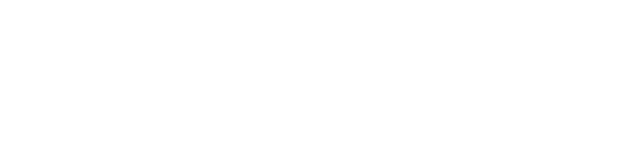
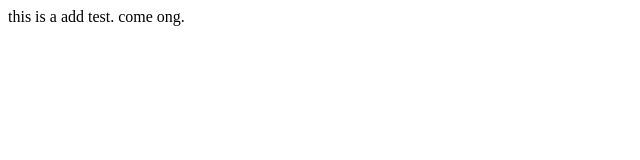
Before and after one commit to Saber915/git_learning, a plain HTML site: page index.html in a window 1280 px wide. Shown: the whole page, without its empty margins (0-640 px from the left). Drawn offline with Linux system fonts and the light colour scheme.

Commit message:
modify index.html

```diff
--- a/index.html
+++ b/index.html
@@ -3,5 +3,6 @@
 	</head>
 
 	<body>
+		<div>this is a add test. come ong.</div>
 	</body>
 </html>
```
